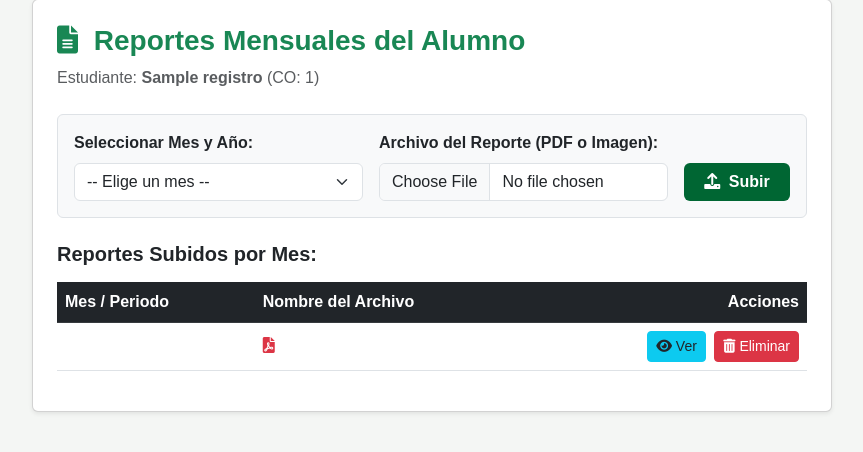
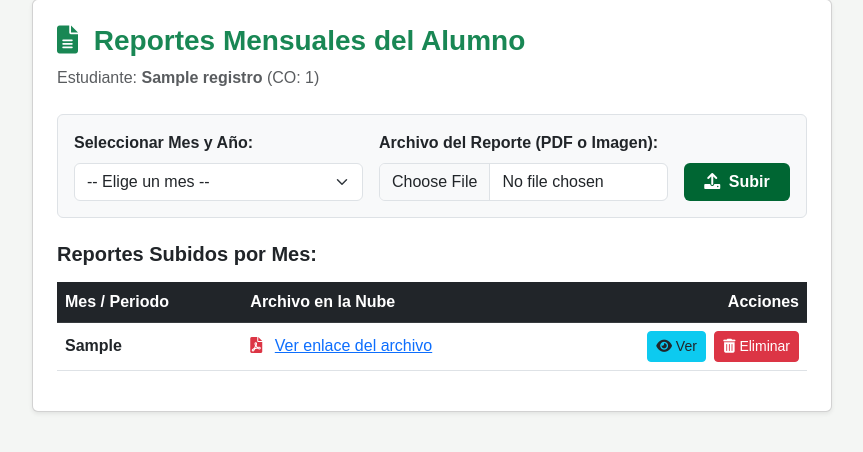
Before and after one commit to NORMA15CFE/sistema-norma15, a Flask app: template templates/gestionar_reportes.html in a window 1280 px wide. Shown: the part 97-549 px from the top of the page, without its empty margins (208-1071 px from the left). Run offline with Flask 3, Linux system fonts and the light colour scheme; tables that the repository leaves empty hold one stand-in row (values such as "Sample post"); the template is opened without the code that fills it: values that come from a table or form of the project are taken from there, most other values are stand-ins (such as "Sample title", 1, 10 or a date in 2020); some libraries are stand-ins or nearby versions.

Commit message:
Corregir propiedades de modelos en plantillas HTML de gestion mensual

```diff
--- a/templates/gestionar_reportes.html
+++ b/templates/gestionar_reportes.html
@@ -62,18 +62,18 @@
                     <thead class="table-dark" style="background-color: #006633;">
                         <tr>
                             <th>Mes / Periodo</th>
-                            <th>Nombre del Archivo</th>
+                            <th>Archivo en la Nube</th>
                             <th class="text-end">Acciones</th>
                         </tr>
                     </thead>
                     <tbody>
                         {% for rep in reportes_subidos %}
                         <tr>
-                            <td><strong>{{ rep[1] }}</strong></td>
-                            <td><i class="fas fa-file-pdf text-danger me-2"></i> {{ rep[2] }}</td>
+                            <td><strong>{{ rep.mes_anio }}</strong></td>
+                            <td><i class="fas fa-file-pdf text-danger me-2"></i> <a href="{{ rep.nombre_archivo }}" target="_blank">Ver enlace del archivo</a></td>
                             <td class="text-end">
-                                <a href="{{ url_for('static', filename='uploads_alumnos/' + rep[2]) }}" target="_blank" class="btn btn-sm btn-info text-dark me-1"><i class="fas fa-eye"></i> Ver</a>
-                                <a href="/eliminar_reporte_mes/{{ rep[0] }}/{{ alumno[0] }}" class="btn btn-sm btn-danger" onclick="return confirm('¿Estás seguro de eliminar este reporte?');"><i class="fas fa-trash-alt"></i> Eliminar</a>
+                                <a href="{{ rep.nombre_archivo }}" target="_blank" class="btn btn-sm btn-info text-dark me-1"><i class="fas fa-eye"></i> Ver</a>
+                                <a href="/eliminar_reporte_mes/{{ rep.id }}/{{ alumno[0] }}" class="btn btn-sm btn-danger" onclick="return confirm('¿Estás seguro de eliminar este reporte?');"><i class="fas fa-trash-alt"></i> Eliminar</a>
                             </td>
                         </tr>
                         {% else %}
```
Also changed, not shown: templates/gestionar_recibos_alumno.html (+5 -5 lines), templates/gestionar_recibos_pago.html (+5 -5 lines).
